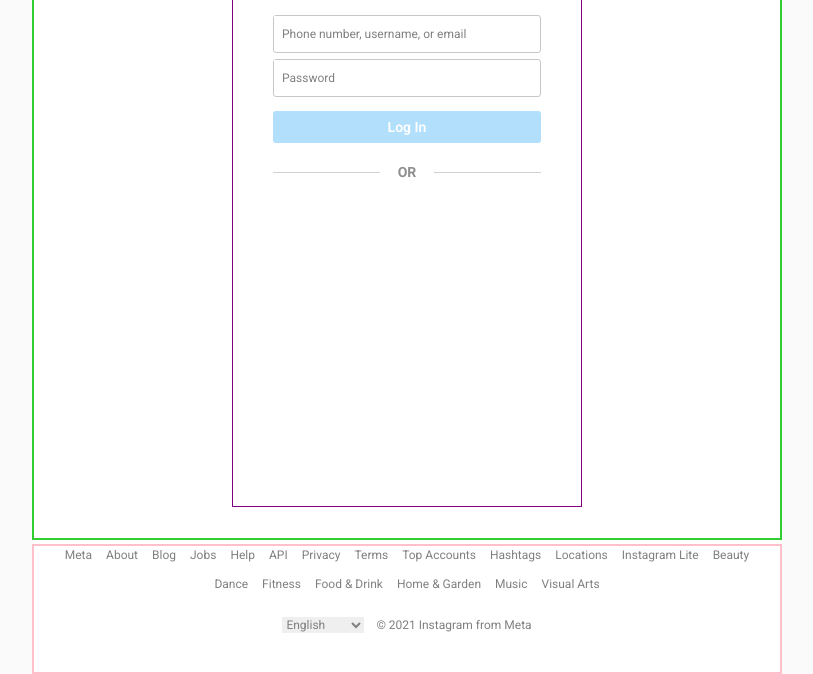
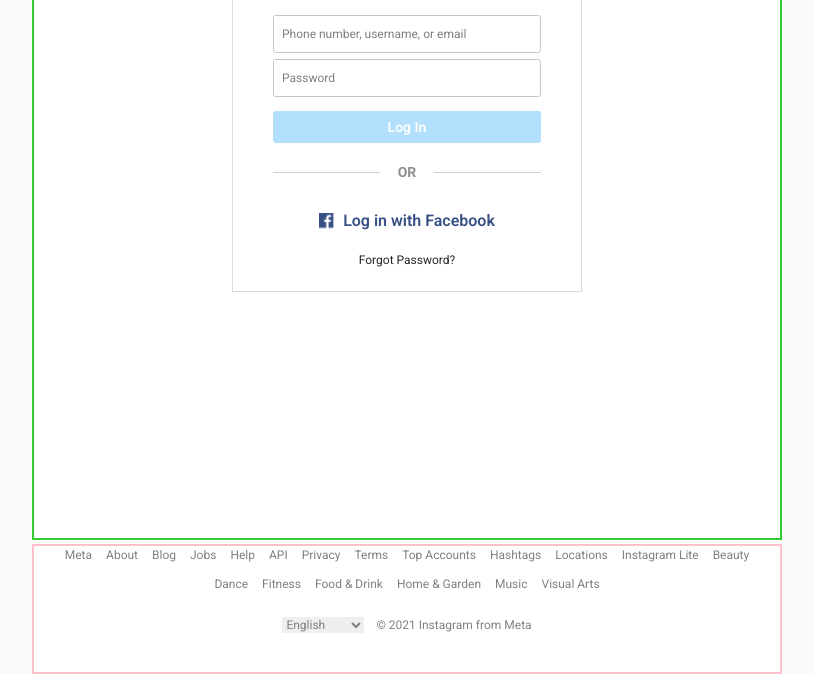
Before and after one commit to chrissoncrant/instagram-login, a plain HTML site: page index.html in a window 1280 px wide. Shown: the part 126-800 px from the top of the page, without its empty margins (233-1046 px from the left). Drawn offline with Linux system fonts and the light colour scheme.

Commit message:
finished the top section - fb login and forgot password section

```diff
--- a/index.html
+++ b/index.html
@@ -15,8 +15,8 @@
 <body>
     <div class="outer-content-container">
         <div class="top-container">
-            <div class="content-container horizontal-padding-40 vertical-padding-10">
-                <div class="form-container">
+            <div class="content-container ">
+                <div class="form-container horizontal-padding-40 vertical-padding-10">
                     <h1>Instagram</h1>
 
                     <form action="#">
@@ -44,6 +44,21 @@
                         <div class="line-1"></div>
                         <div class="or">OR</div>
                         <div class="line-2"></div>
+                    </div>
+
+                    <a id="fb-login-link" href="#">
+                        <div class="facebook-login-container">
+                            <div class="fb-logo"></div>
+                            <div class="fb-txt">
+                                <p>Log in with Facebook</p>
+                            </div>
+                        </div>
+                    </a>
+
+                    <div class="forgot-pw-container">
+                        <a href="#">
+                            <p>Forgot Password?</p>
+                        </a>
                     </div>
                 </div>
                 <div class="new-account-container">
--- a/style.css
+++ b/style.css
@@ -6,6 +6,7 @@
     --sad-blue: rgba(0,149,246);
     --bg-color: #fafafa;
     --gray: #8E8E8E;
+    --border-gray: #dbdbdb;
 }
 
 *,
@@ -88,7 +89,12 @@ p {
     height: 600px;
     width: 350px;
     margin: auto;
-    border: 1px solid purple;
+    /* border: 1px solid purple; */
+}
+
+.form-container {
+    padding-bottom: 20px;
+    border: 1px solid var(--border-gray);
 }
 
 .form-container h1 {
@@ -102,7 +108,6 @@ p {
     background-repeat: no-repeat;
     background-position: -231px 0;
     background-size: 450px;
-
 }
 
 /* FORM STYLING ################# */
@@ -222,6 +227,48 @@ input[type="submit"] {
     margin-bottom: 1px;
 }
 
+/* FACEBOOK LOGIN #################*/
+#fb-login-link {
+    text-decoration: none;
+}
+
+#fb-login-link p:hover {
+    color: #304572;
+}
+
+.facebook-login-container {
+    display: flex;
+    align-items: center;
+    justify-content: center;
+    margin-top: 24px;
+    margin-bottom: 18px;
+}
+
+.fb-logo {
+    height: 16px;
+    width: 16px;
+    margin-right: 8px;
+    background-image: url(images/Instagram-sprite.png);
+    background-position: 88px 78px;
+    background-size: 421px ;
+    overflow: hidden;
+    /* border: 1px solid black; */
+}
+
+.fb-txt {
+    color: var(--facebook-blue);
+    font-weight: 600;
+}
+
+/* FORGOT PASSWORD SECTION #########*/
+
+.forgot-pw-container a {
+    text-decoration: none;
+    color: var(--black);
+    font-size: 12px;
+    text-align: center;
+}
+
 /* FOOTER STYLING ################# */
 
 footer {
```
